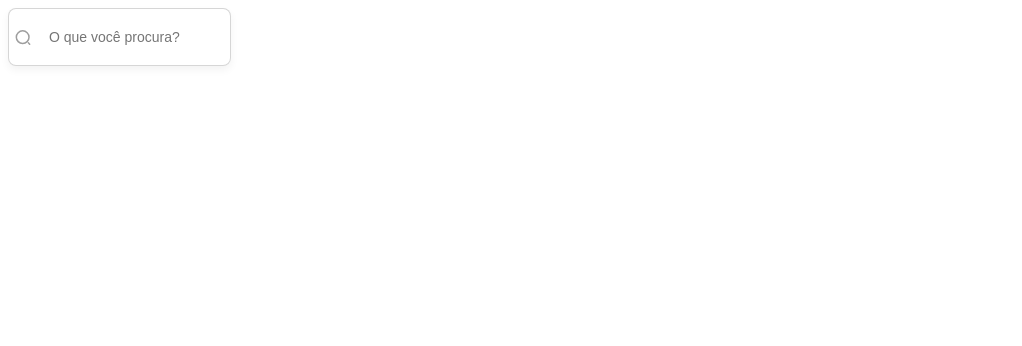
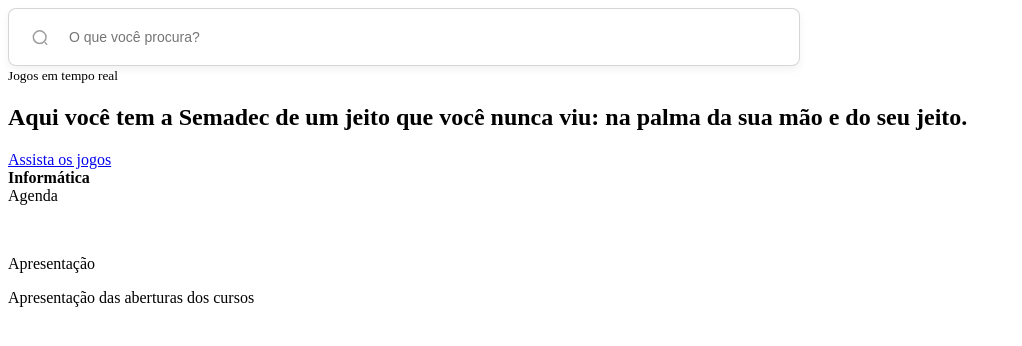
Before and after one commit to dev-willem/atividades-frontend, a plain HTML site: page atividade-flex-4/index.html in a window 1280 px wide. Shown: the whole page, without its empty margins (0-1022 px from the left). Drawn offline with Linux system fonts and the light colour scheme.

Commit message:
atualização

```diff
--- a/atividade-flex-4/index.html
+++ b/atividade-flex-4/index.html
@@ -11,5 +11,32 @@
 </head>
 <body>
     <input type="text" placeholder="O que você procura?">
+
+    <section class="banner">
+        <small>Jogos em tempo real</small>
+        <h1>Aqui você tem a Semadec de um jeito que você nunca viu: na palma da sua mão e do seu jeito.</h1>
+        <a href="#">Assista os jogos</a>
+    </section>
+
+    <div class="card1">
+        <span></span>
+        <div>
+            <strong>Informática</strong>
+            <div>Agenda</div>
+        </div>
+        <a href="#"></a>
+    </div>
+
+    <div class="card2">
+        <figure>
+            <img src="" alt="">
+        </figure>
+        <span>Apresentação</span>
+        <p>Apresentação das aberturas dos cursos</p>
+        <div class="load">
+            <div class="load-bar"></div>
+        </div>
+    </div>
+
 </body>
 </html>
--- a/atividade-flex-4/pesquisa.css
+++ b/atividade-flex-4/pesquisa.css
@@ -2,7 +2,8 @@
     border-radius: 8px;
     border: 1px solid rgba(204, 204, 204, 0.80);
     box-shadow: 0px 4px 8px 0px rgba(0, 0, 0, 0.05);
-    padding: 20px 0 20px 40px;
+    padding: 20px 0 20px 60px;
+    width: 730px;
 
     background: url("img/search-normal.svg") no-repeat 3% center;
 
```
